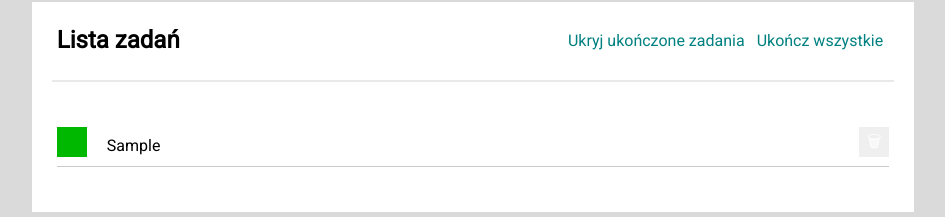
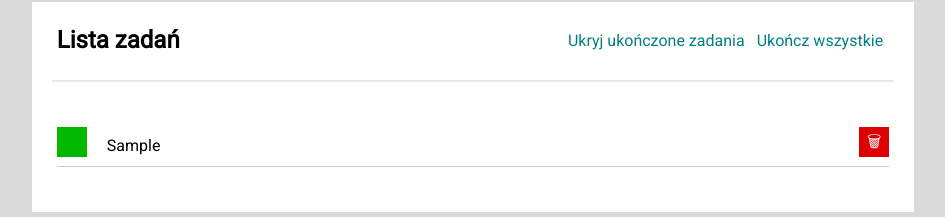
Before and after one commit to MajaCelej/todolist-react, a React (Create React App) app: page / in a window 1280 px wide. Both pictures are taken after typing "Sample" into the empty fields and a click on the button "Dodaj zadanie". Shown: the part 267-484 px from the top of the page, without its empty margins (167-1112 px from the left). Built offline with nearby package versions, Linux system fonts and the light colour scheme.

Commit message:
deleted unused parameters

```diff
--- a/src/features/tasks/Buttons/index.js
+++ b/src/features/tasks/Buttons/index.js
@@ -3,7 +3,7 @@ import { useSelector, useDispatch } from "react-redux";
 import { Wrapper, StyledButton } from "./styled";
 import { toggleHideDone, setAllDone, selectAreTasksEmpty, selectHideDone, selectIsEveryTaskDone } from "../tasksSlice";
 
-const Buttons = ({ setAllDone }) => {
+const Buttons = () => {
 	const areTasksEmpty = useSelector(selectAreTasksEmpty);
 	const isEveryTaskDone = useSelector(selectIsEveryTaskDone);
 	const hideDone = useSelector(selectHideDone);
--- a/src/features/tasks/TaskList/index.js
+++ b/src/features/tasks/TaskList/index.js
@@ -3,7 +3,7 @@ import { useSelector, useDispatch } from "react-redux";
 import { List, Item, Span, Content, Button } from "./styled";
 import { selectTasks, toggleTaskDone, removeTask, selectHideDone } from "../tasksSlice";
 
-const TaskList = ({ removeTask }) => {
+const TaskList = () => {
     const tasks = useSelector(selectTasks);
 	const hideDone = useSelector(selectHideDone);
 
@@ -26,7 +26,9 @@ const TaskList = ({ removeTask }) => {
 						<Content done={task.done}>
 							{task.content}
 						</Content>
-						<Button onClick={() => dispatch(removeTask(task.id))}>
+						<Button
+							remove
+							onClick={() => dispatch(removeTask(task.id))}>
 							🗑
 						</Button>
 					</Span>
```
